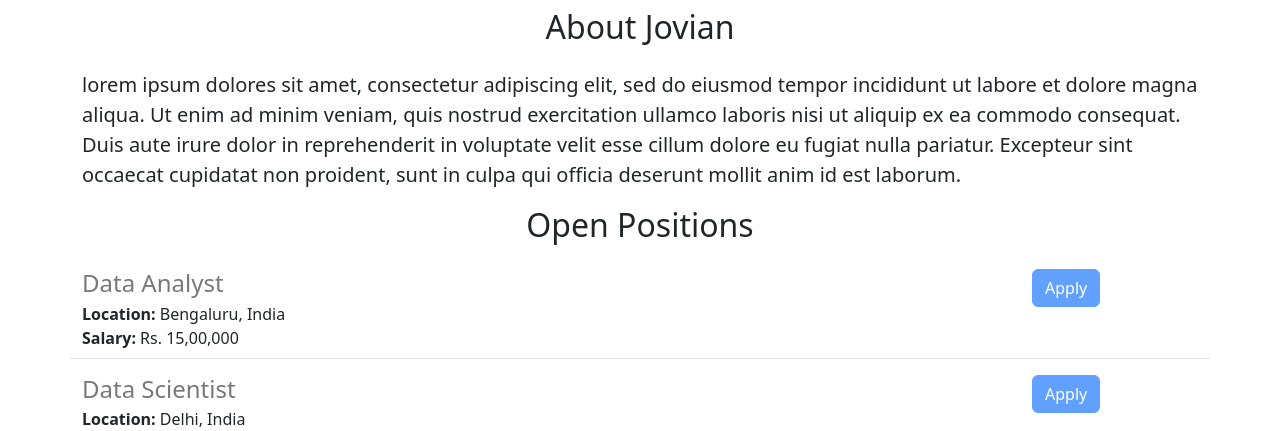
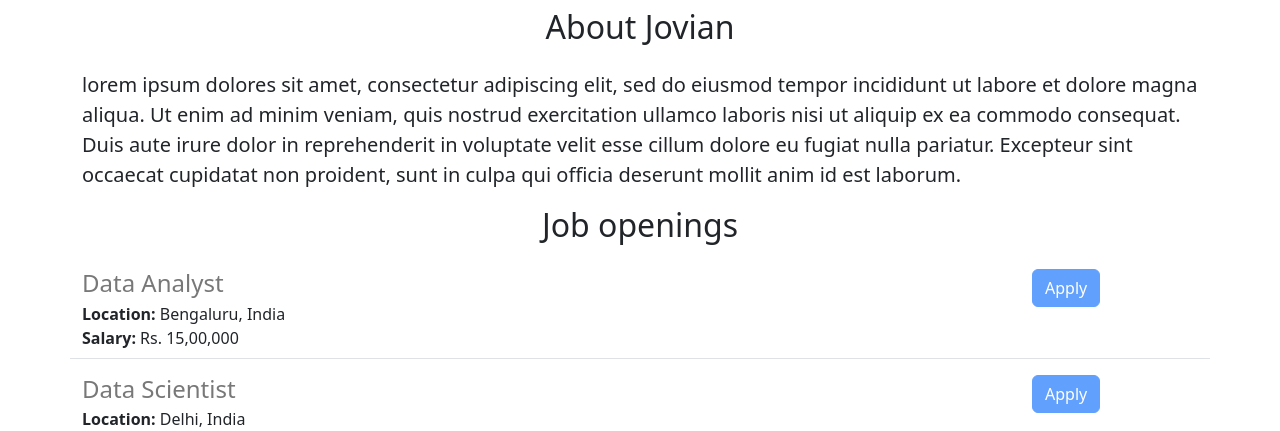
Before and after one commit to medss19/flask-practice-v2, a Flask app: page / in a window 1280 px wide. Shown: the part 440-871 px from the top of the page. Run offline with Flask 3, Linux system fonts and the light colour scheme.

Commit message:
made some changes

```diff
--- a/templates/home.html
+++ b/templates/home.html
@@ -22,7 +22,7 @@
       <p class="lead">
         lorem ipsum dolores sit amet, consectetur adipiscing elit, sed do eiusmod tempor incididunt ut labore et dolore magna aliqua. Ut enim ad minim veniam, quis nostrud exercitation ullamco laboris nisi ut aliquip ex ea commodo consequat. Duis aute irure dolor in reprehenderit in voluptate velit esse cillum dolore eu fugiat nulla pariatur. Excepteur sint occaecat cupidatat non proident, sunt in culpa qui officia deserunt mollit anim id est laborum.
       </p>
-      <h2 class="text-center mt-2 mb-4">Open Positions</h2>
+      <h2 class="text-center mt-2 mb-4">Job openings</h2>
       <p>
         {% for job in jobs %}
           {% include 'jobitem.html' %}
```
